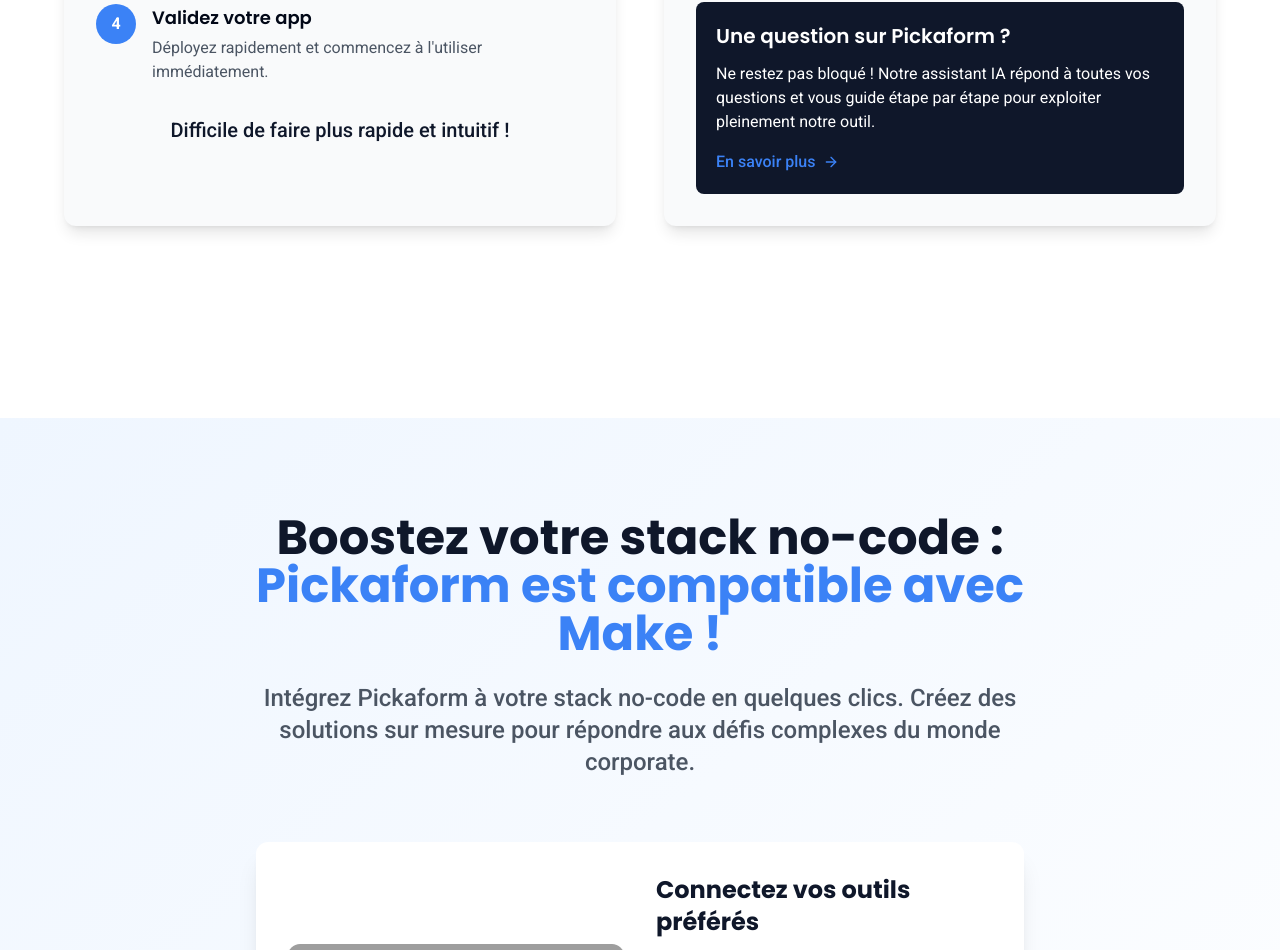
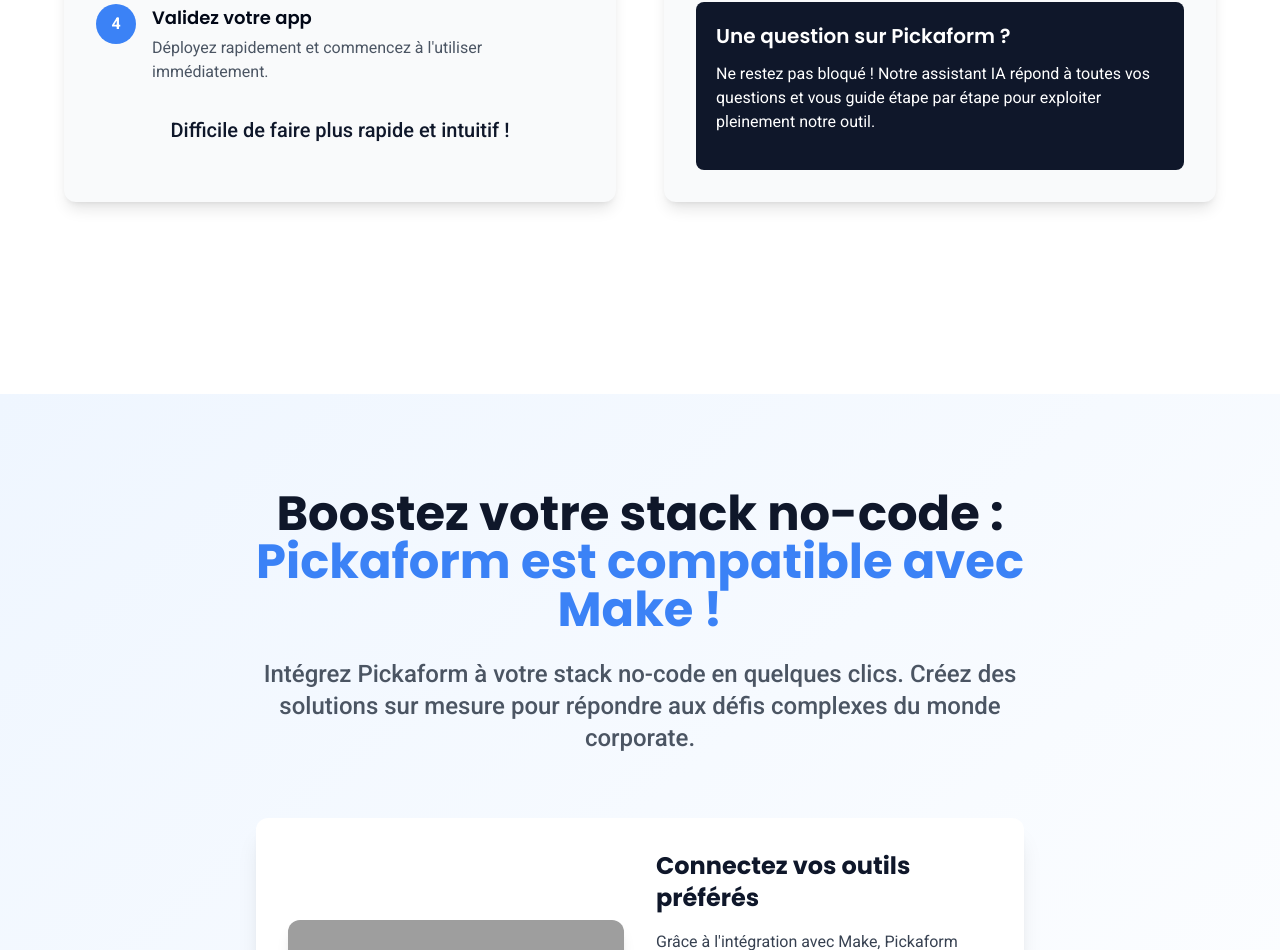
Before and after one commit to PickaForm/airprocess-landing-corporate, a React (Vite) app: page / in a window 1280 px wide. Shown: the part 2960-3910 px from the top of the page. Built offline with nearby package versions, Linux system fonts and the light colour scheme; grey boxes are pictures that could not be loaded.

Commit message:
Remove "En savoir plus" link
Remove the "En savoir plus" link from the "Une question sur Pickaform ?" section.

```diff
--- a/src/components/AIFeatures.tsx
+++ b/src/components/AIFeatures.tsx
@@ -107,9 +107,6 @@ const AIFeatures: React.FC = () => {
               <p className="mb-4">
                 Ne restez pas bloqué ! Notre assistant IA répond à toutes vos questions et vous guide étape par étape pour exploiter pleinement notre outil.
               </p>
-              <a href="#" className="inline-flex items-center text-primary-light font-medium hover:underline">
-                En savoir plus <ArrowRight className="ml-2 w-4 h-4" />
-              </a>
             </div>
           </div>
         </div>
```
